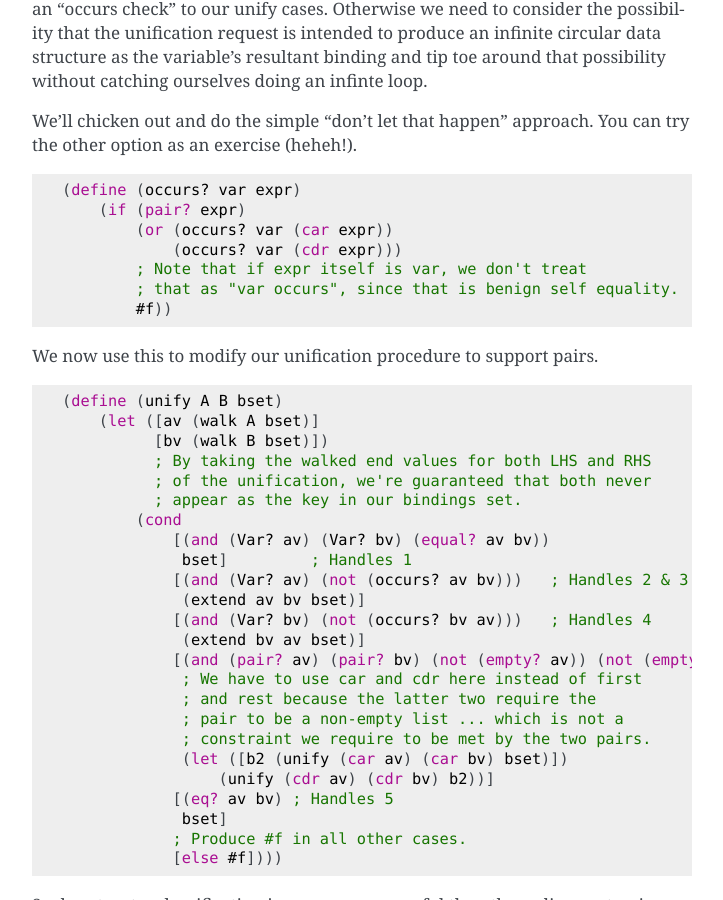
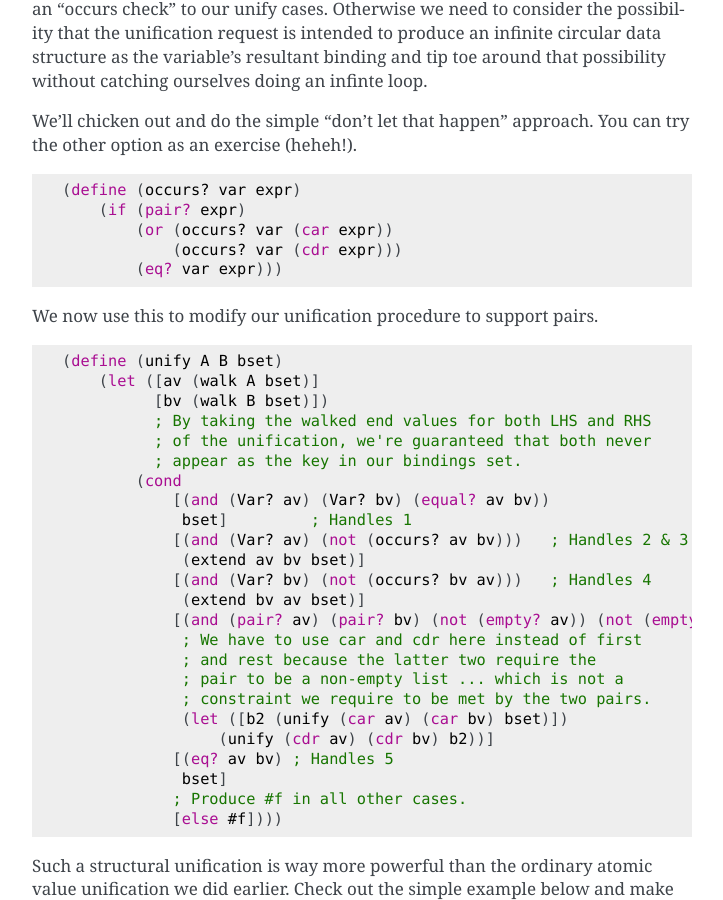
Before and after one commit to kreauniv/comp308, a Sphinx documentation site: the page built from source/appsem.rst, in a window 1280 px wide and 900 px high, scrolled down 5796 px. Shown: the whole window, without its empty margins (388-1111 px from the left). Built offline with Sphinx 7.4.7, drawn with Linux system fonts in a browser that asks for light colours; some of the changed text lies outside the part shown.

Commit message:
bugfix: occurs?

```diff
--- a/source/appsem.rst
+++ b/source/appsem.rst
@@ -294,9 +294,7 @@ try the other option as an exercise (heheh!).
         (if (pair? expr)
             (or (occurs? var (car expr))
                 (occurs? var (cdr expr)))
-            ; Note that if expr itself is var, we don't treat
-            ; that as "var occurs", since that is benign self equality.
-            #f))
+            (eq? var expr)))
 
 We now use this to modify our unification procedure to support pairs.
 
@@ -415,9 +413,7 @@ two functors. We want the fields to match in count. i.e. We're going to demand t
                  (occurs? var (cdr expr)))]
             [(valid-fexpr? expr)
              (ormap (λ (e) (occurs? var e)) (FExpr-args expr))]
-            ; Note that if expr itself is var, we don't treat
-            ; that as "var occurs", since that is benign self equality.
-            [else #f]))
+            [else (eq? var expr)]))
 
     (define (unify A B bset)
         (let ([av (walk A bset)]
```
